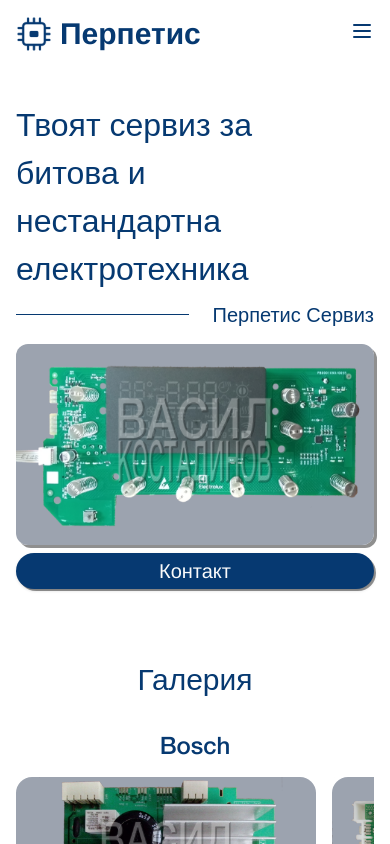
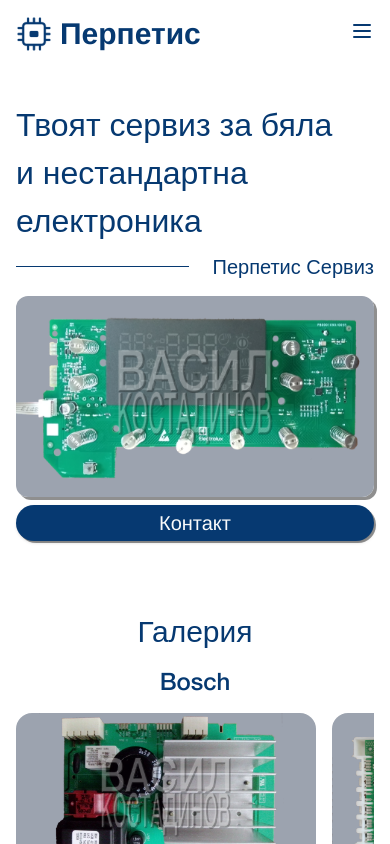
Before and after one commit to Stoil100/perpetis, a Next.js app: page / in a window 390 px wide. Shown: the top 844 px of the page. Built offline with nearby package versions, Linux system fonts and the light colour scheme.

Commit message:
Fix: Responsive views

```diff
--- a/src/app/page.tsx
+++ b/src/app/page.tsx
@@ -72,11 +72,14 @@ function HeroSection() {
                     </div>
 
                     <div className="z-10 text-[2rem] md:absolute md:text-[3.9vw]">
-                        <div className="flex items-end">
-                            <span className="inline-block rounded-tr-xl bg-white pr-4 lg:rounded-tr-3xl">
-                                Твоят сервиз за
+                        <span className="inline-block bg-white pr-4 md:rounded-br-xl md:rounded-tr-xl lg:rounded-br-3xl lg:rounded-tr-3xl">
+                            Твоят сервиз за бяла
+                        </span>
+                        <div className="flex">
+                            <span className="inline-block rounded-br-xl bg-white pr-4 lg:rounded-br-3xl">
+                                и нестандартна
                             </span>
-                            <div className="hidden -rotate-90 md:block">
+                            <div className="hidden md:block">
                                 <Image
                                     src="/global/shape.svg"
                                     alt="Декорация"
@@ -85,12 +88,9 @@ function HeroSection() {
                                 />
                             </div>
                         </div>
-                        <span className="inline-block bg-white pr-4 md:rounded-br-xl md:rounded-tr-xl lg:rounded-br-3xl lg:rounded-tr-3xl">
-                            битова и нестандартна
-                        </span>
                         <div className="flex">
                             <span className="inline-block bg-white pr-4 md:rounded-br-xl lg:rounded-br-3xl">
-                                електротехника
+                                електроника
                             </span>
                             <div className="hidden md:block">
                                 <Image
@@ -109,7 +109,7 @@ function HeroSection() {
                             onClick={() => {
                                 router.push("#location");
                             }}
-                            className="rounded-full bg-[#063971] text-3xl py-6 lg:py-8 px-6"
+                            className="rounded-full bg-[#063971] p-5 text-2xl lg:py-6 lg:text-3xl"
                         >
                             Контакт
                         </Button>
@@ -189,7 +189,7 @@ function HeroSection() {
                                     className="aspect-square h-full rounded bg-gray-500 lg:rounded-[20px]"
                                 />
                                 <div className="md:text-md flex h-full flex-col justify-end overflow-hidden text-ellipsis">
-                                <h4 className="lg:text-xl">
+                                    <h4 className="lg:text-xl">
                                         {images[next].alt}
                                     </h4>
 
@@ -307,7 +307,7 @@ function LocationSection() {
                 <div className="w-full space-y-4 rounded-3xl border-2 border-[#063971] px-4 py-2">
                     Можете да намерите сервиза ни на адрес:
                     <br />
-                    Ул. <q className="italic mr-2">Полк. Свещаров</q> 10, Варна
+                    Ул. <q className="mr-2 italic">Полк. Свещаров</q> 10, Варна
                 </div>
                 <div className="w-full space-y-4 rounded-3xl border-2 border-[#063971] px-4 py-2">
                     <div className="flex items-center gap-1">
@@ -333,8 +333,9 @@ function LocationSection() {
                     <div className="flex items-center gap-1">
                         <MapPin />
                         <p>
-                            Ул. <q className="italic mr-2">Полковник Свещаров</q>10 Варна,
-                            България
+                            Ул.{" "}
+                            <q className="mr-2 italic">Полковник Свещаров</q>10
+                            Варна, България
                         </p>
                     </div>
                     <div className="flex items-center gap-1">
--- a/src/components/footer.tsx
+++ b/src/components/footer.tsx
@@ -1,19 +1,14 @@
 import Image from "next/image";
 import Link from "next/link";
-
+import logo from "../../public/global/logo.png";
 export default function Footer() {
     return (
-        <footer className="relative text-white mt-10">
+        <footer className="relative mt-10 text-white">
             <div className="absolute inset-0 h-full w-full bg-[url('/global/background.png')] bg-cover bg-center" />
-            <div className="relative grid grid-cols-2 grid-rows-2 gap-4 bg-[#063971]/95 px-6 py-6 md:grid-cols-4 md:px-40 md:py-8">
-                <div className="col-span- row-span-2 flex flex-col justify-between space-y-4 md:col-span-2">
-                    <Link href={"#home"} className="w-fit">
-                        <Image
-                            src="/global/logo.png"
-                            width={150}
-                            height={150}
-                            alt="Logo"
-                        />
+            <div className="relative grid grid-cols-2 grid-rows-2 gap-4 bg-[#063971]/95 px-4 py-6 md:grid-cols-4 md:px-20 md:py-8 lg:px-40">
+                <div className="col-span-1 row-span-2 flex flex-col items-center justify-center space-y-4 sm:items-start md:col-span-2">
+                    <Link href={"#home"} className="max-w-40 sm:max-w-60">
+                        <Image src={logo} alt="Logo" />
                     </Link>
                     {/* <div className="text-sm sm:text-base md:text-lg">
                         <p>Твоят сервиз за битова</p>
@@ -37,7 +32,10 @@ export default function Footer() {
                 <div className="col-span-1 col-start-2 row-span-1 row-start-2 flex flex-col justify-end space-y-2 md:col-span-2 md:col-start-3 md:row-start-2 md:flex-row md:items-end md:justify-between">
                     <div className="text-sm sm:text-base md:text-lg">
                         <p>Локация</p>
-                        <p>Ул. <q className="italic mr-2">Полк. Свещаров</q>10,<br/> Варна, България</p>
+                        <p>
+                            Ул. <q className="mr-2 italic">Полк. Свещаров</q>10,
+                            <br /> Варна, България
+                        </p>
                         <p>Васил Костадинов</p>
                     </div>
                     <p className="text-sm sm:text-base md:text-lg">
--- a/src/components/toolsCarousel.tsx
+++ b/src/components/toolsCarousel.tsx
@@ -25,7 +25,7 @@ export default function ToolsCarousel({ ...tool }: Tool) {
         };
     }, [api]);
     return (
-        <div className="w-full py-8">
+        <div className="w-full py-4 md:py-8">
             <div className="flex w-full flex-col items-center gap-4 md:flex-row md:items-end">
                 <p className="text-2xl md:text-4xl">{tool.title}</p>
                 <Carousel
```
